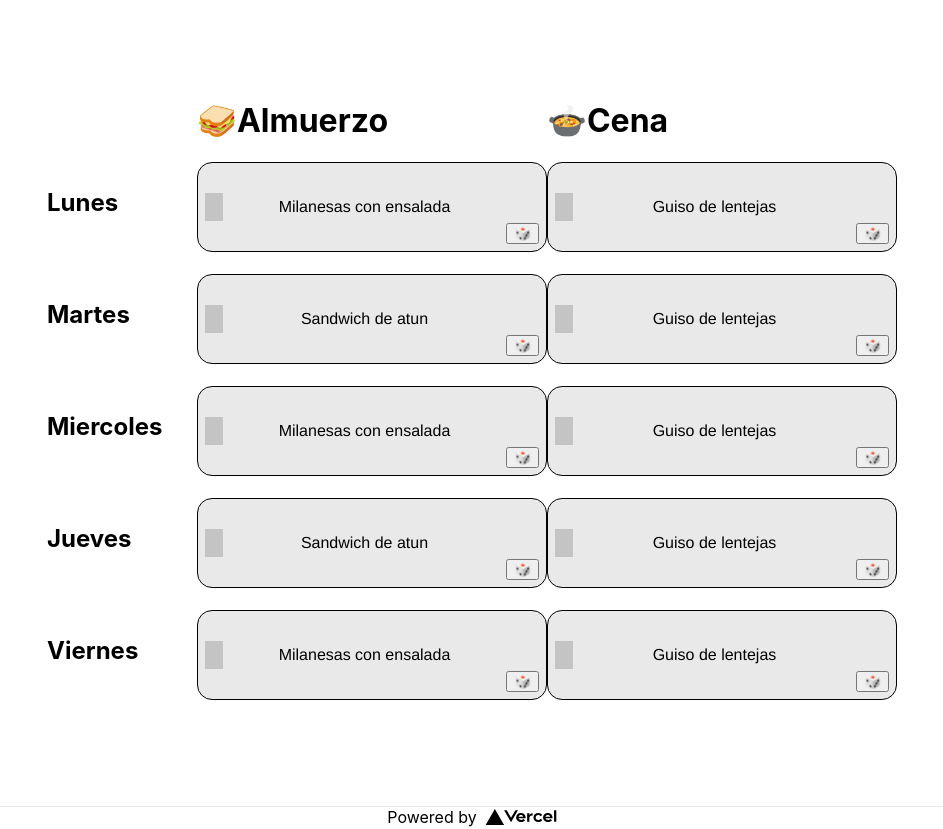
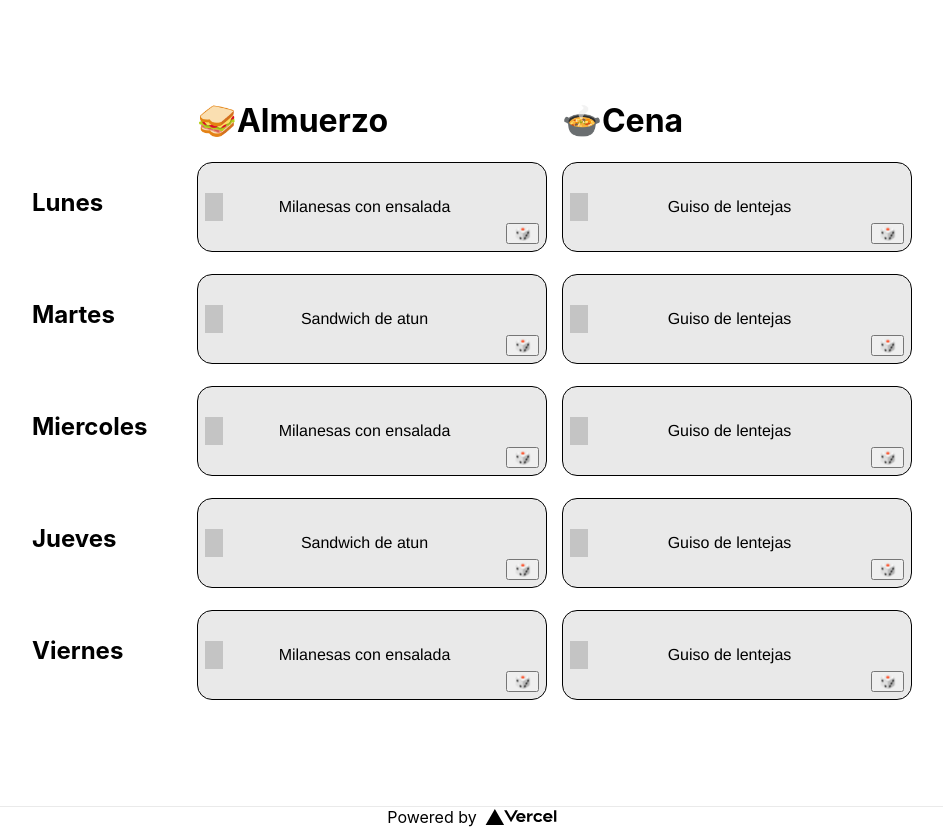
Before and after one commit to vmariano/menu-magic, a Next.js app: page / in a window 1280 px wide. Shown: the whole page, without its empty margins (168-1111 px from the left). Built offline with nearby package versions, Linux system fonts and the light colour scheme.

Commit message:
space between lists.

```diff
--- a/components/mealList.js
+++ b/components/mealList.js
@@ -1,4 +1,5 @@
 import Meal from "./meal";
+import styles from '../styles/components/mealList.module.css'
 
 const randomizeMenu = (list) => {
     let sampleList = [];
@@ -13,7 +14,7 @@ const randomizeMenu = (list) => {
 
 export default function mealList({title, list}) {
     return (
-        <div>
+        <div className={styles.mealList}>
             <h1>{title}</h1>
             {randomizeMenu(list)}
         </div>
--- /dev/null
+++ b/styles/components/mealList.module.css
@@ -0,0 +1,3 @@
+.mealList {
+    margin-left: 15px;
+}
```
